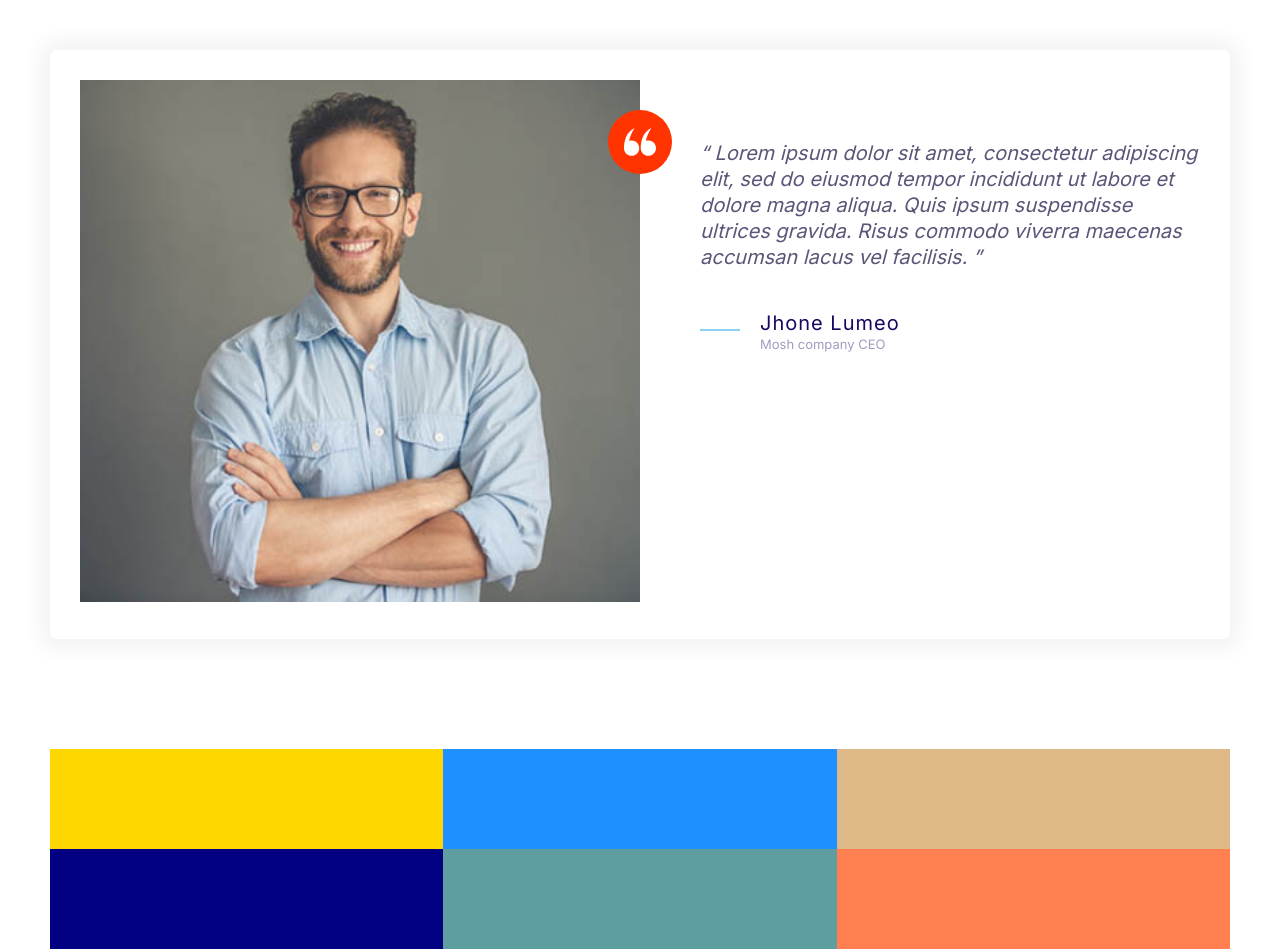
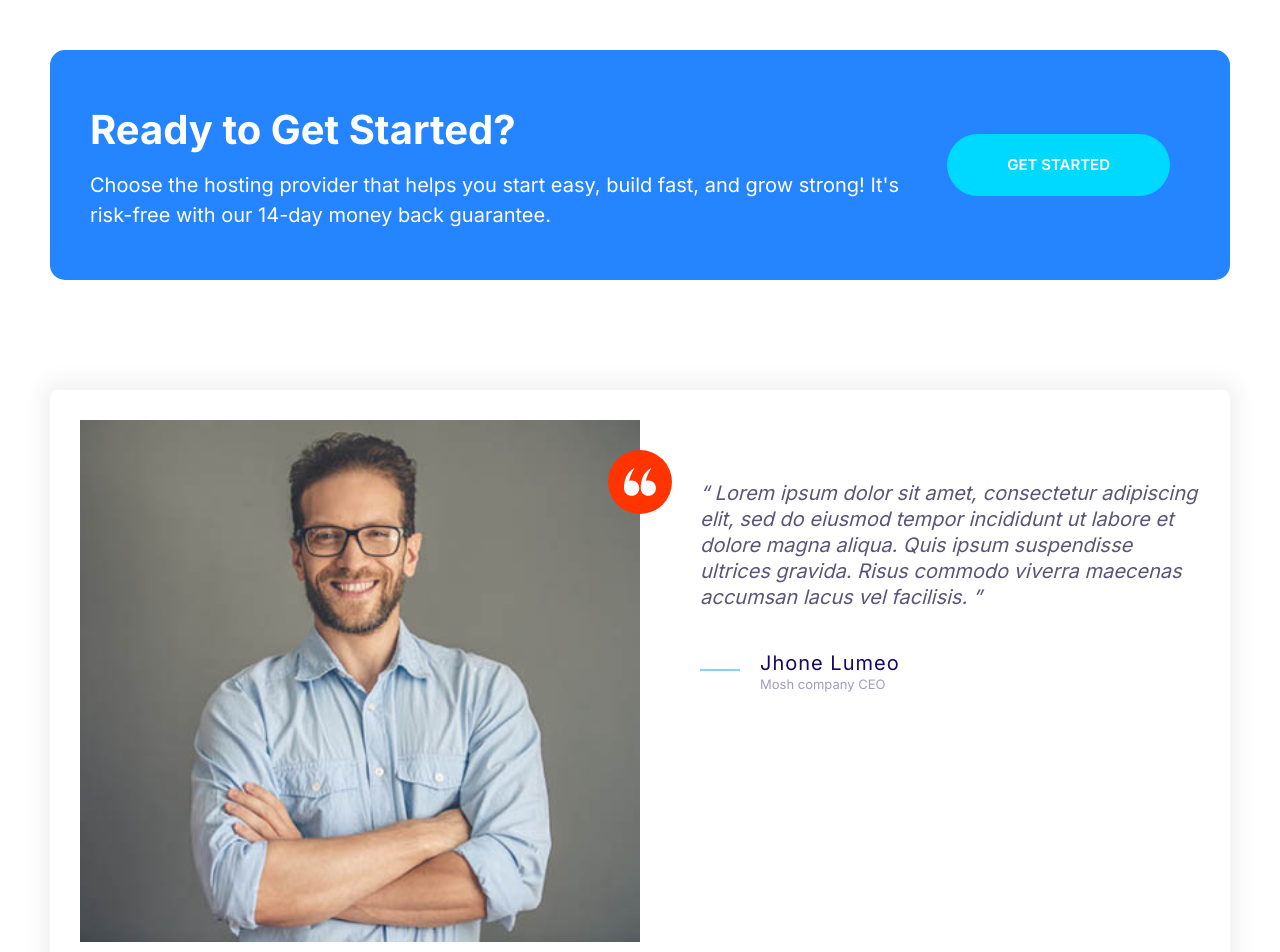
Before and after one commit to programmist/web-hosting, a plain HTML site: page index.html in a window 1280 px wide. Shown: the top 952 px of the page. Drawn offline with Linux system fonts and the light colour scheme.

Commit message:
Add callout component

```diff
--- a/css/styles.css
+++ b/css/styles.css
@@ -232,32 +232,27 @@ a {
   cursor: pointer;
   white-space: nowrap;
   display: inline-block;
+
+  &:hover {
+    filter: brightness(0.8);
+  }
 }
 
 .btn--primary {
   background-color: var(--color-headings);
   color: #fff;
+}
 
-  &:hover {
-    filter: brightness(0.8);
-  }
-}
 .btn--secondary {
   background-color: var(--color-secondary);
   color: #fff;
+}
 
-  &:hover {
-    filter: brightness(0.9);
-  }
-}
 .btn--accent {
   background-color: var(--color-accent);
   color: #fff;
+}
 
-  &:hover {
-    filter: brightness(0.9);
-  }
-}
 .btn--outline {
   background-color: #fff;
   color: var(--color-headings);
@@ -268,8 +263,14 @@ a {
     color: #fff;
   }
 }
+
 .btn--block {
   width: 100%;
+}
+
+.btn--stretched {
+  padding-left: 6rem;
+  padding-right: 6rem;
 }
 
 @media screen and (min-width: 1024px) {
@@ -565,3 +566,59 @@ a {
     }
   }
 }
+
+/*
+ * 14. Callouts
+ */
+
+.callout {
+  padding: 4rem;
+  border-radius: 15px;
+
+  .btn {
+    justify-self: center;
+    align-self: center;
+  }
+}
+
+.callout--primary {
+  background-color: var(--color-primary);
+  color: #fff;
+}
+
+.callout__content {
+  text-align: center;
+  margin: 2rem 0;
+  & p {
+    margin-bottom: 0;
+    font-size: 2.4rem;
+  }
+}
+
+.callout__heading {
+  color: #fff;
+  margin-top: 0;
+  font-size: 4rem;
+}
+
+@media screen and (min-width: 768px) {
+  .callout {
+    padding: 3rem 4rem;
+
+    .btn {
+      font-size: 1.5rem;
+      margin: 0 2rem;
+    }
+
+    .grid--cols-2 {
+      grid-template-columns: 1fr auto;
+    }
+  }
+
+  .callout__content {
+    text-align: left;
+    & p {
+      font-size: 2rem;
+    }
+  }
+}
--- a/index.html
+++ b/index.html
@@ -21,6 +21,21 @@
     </style>
   </head>
   <body>
+    <section id="callouts" class="__demo-section">
+      <div class="callout callout--primary">
+        <div class="grid grid--cols-2">
+          <div class="callout__content">
+            <h2 class="callout__heading">Ready to Get Started?</h2>
+            <p>
+              Choose the hosting provider that helps you start easy, build fast,
+              and grow strong! It&apos;s risk-free with our 14-day money back
+              guarantee.
+            </p>
+          </div>
+          <a href="#" class="btn btn--secondary btn--stretched">Get Started</a>
+        </div>
+      </div>
+    </section>
     <section id="testimonials" class="__demo-section">
       <div class="card testimonial">
         <div class="grid grid--cols-2">
```
Also changed, not shown: components/callouts.html (added, +12 -0 lines).
